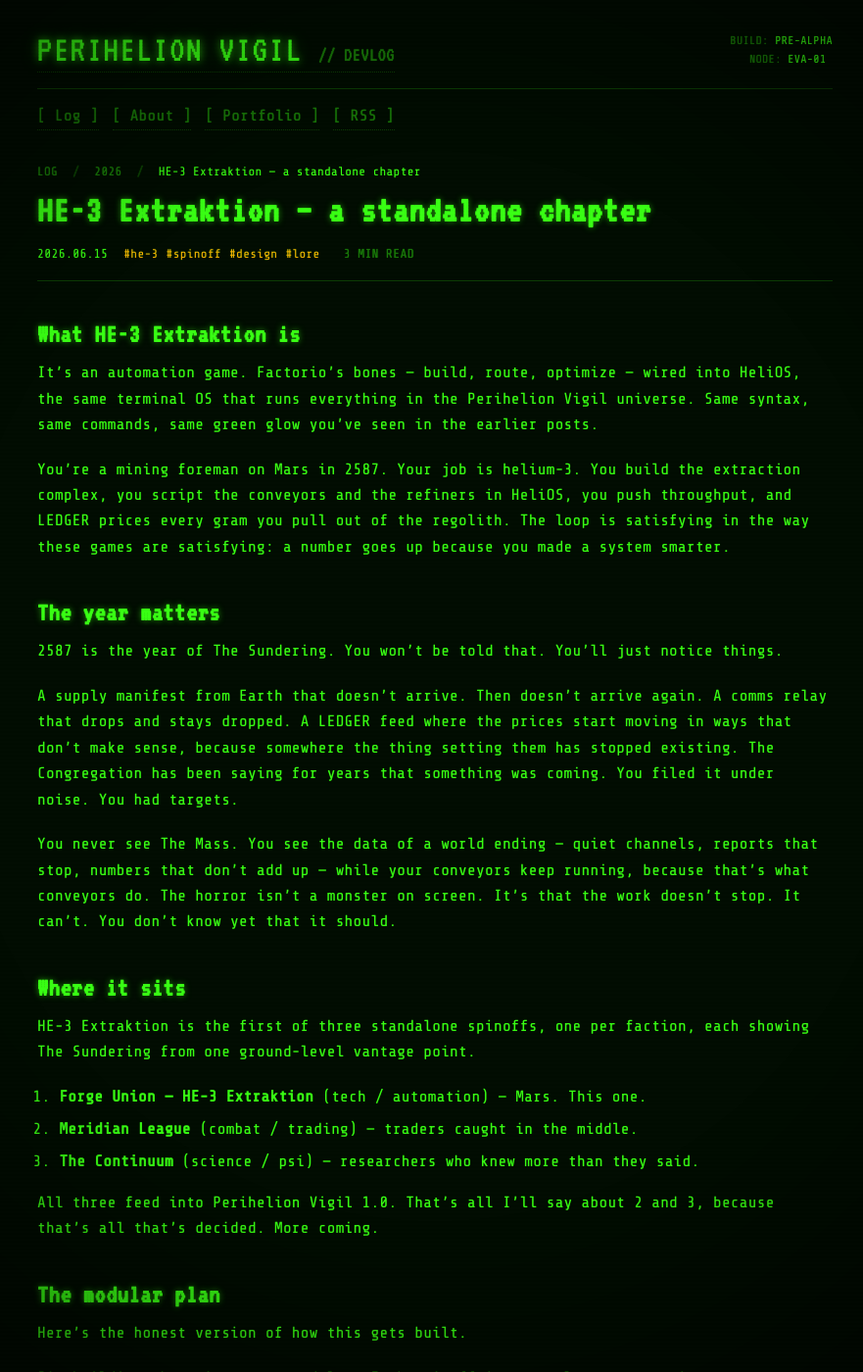
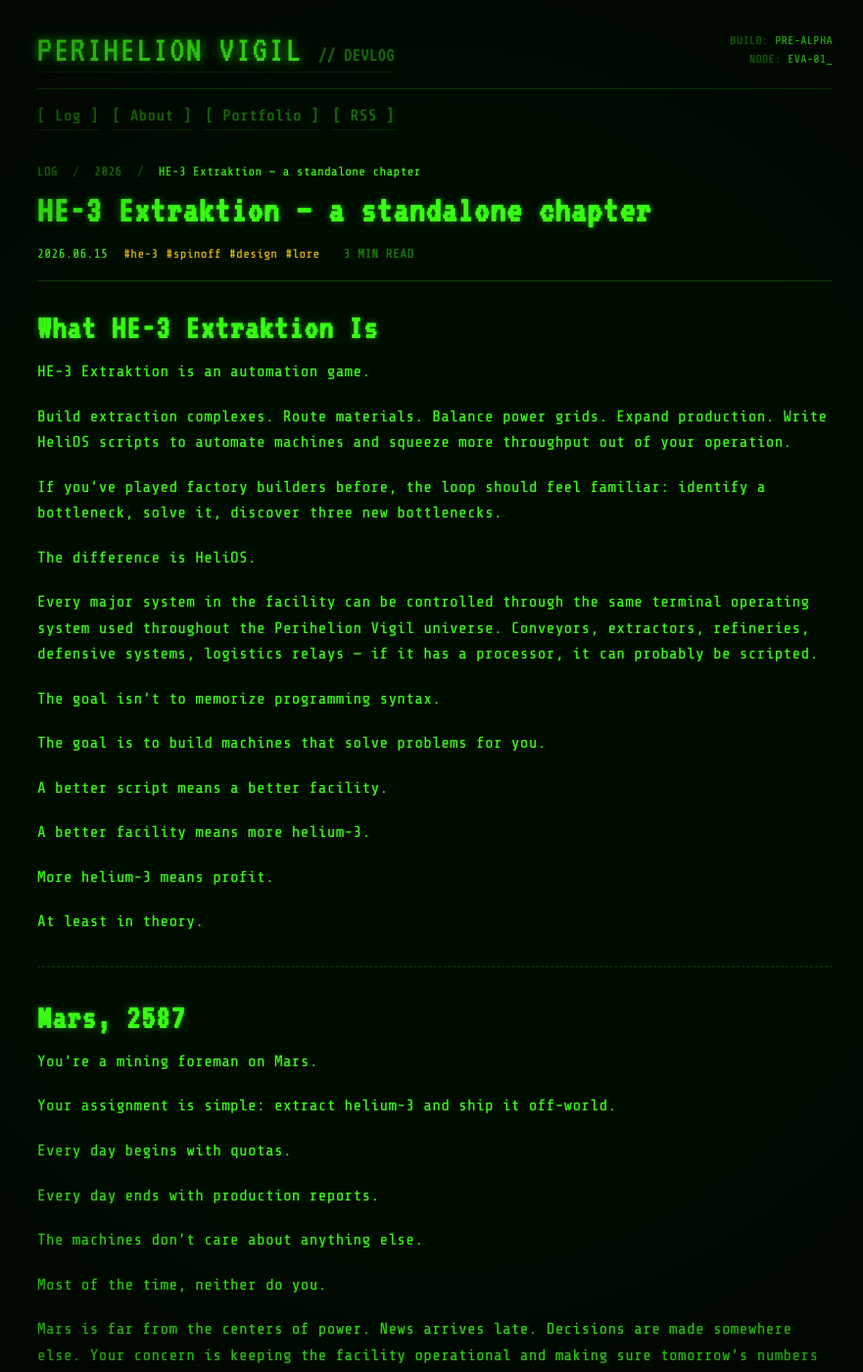
Before and after one commit to Winterunmute/perihelion-vigil-devlog, a Jekyll site: the page built from _posts/2026-06-15-he-3-extraktion.md, in a window 1280 px wide and 1400 px high. Shown: the whole window at 98% size, without its empty margins (196-1077 px from the left). Built offline with Jekyll 4.4.1, drawn with Linux system fonts in a browser that asks for light colours; some of the changed text lies outside the part shown.

Commit message:
post: rewrite he-3 extraktion post

```diff
--- a/_posts/2026-06-15-he-3-extraktion.md
+++ b/_posts/2026-06-15-he-3-extraktion.md
@@ -8,40 +8,156 @@ tags: [he-3, spinoff, design, lore]
 excerpt: "HE-3 Extraktion är ett automatiseringsspel på Mars, 2587. Du minar helium-3. Någonstans där borta äts jorden upp. Du vet inte om det än."
 ---
 
-## What HE-3 Extraktion is
+# What HE-3 Extraktion Is
 
-It's an automation game. Factorio's bones — build, route, optimize — wired into HeliOS, the same terminal OS that runs everything in the Perihelion Vigil universe. Same syntax, same commands, same green glow you've seen in the earlier posts.
+HE-3 Extraktion is an automation game.
 
-You're a mining foreman on Mars in 2587. Your job is helium-3. You build the extraction complex, you script the conveyors and the refiners in HeliOS, you push throughput, and LEDGER prices every gram you pull out of the regolith. The loop is satisfying in the way these games are satisfying: a number goes up because you made a system smarter.
+Build extraction complexes. Route materials. Balance power grids. Expand production. Write HeliOS scripts to automate machines and squeeze more throughput out of your operation.
 
-## The year matters
+If you've played factory builders before, the loop should feel familiar: identify a bottleneck, solve it, discover three new bottlenecks.
 
-2587 is the year of The Sundering. You won't be told that. You'll just notice things.
+The difference is HeliOS.
 
-A supply manifest from Earth that doesn't arrive. Then doesn't arrive again. A comms relay that drops and stays dropped. A LEDGER feed where the prices start moving in ways that don't make sense, because somewhere the thing setting them has stopped existing. The Congregation has been saying for years that something was coming. You filed it under noise. You had targets.
+Every major system in the facility can be controlled through the same terminal operating system used throughout the Perihelion Vigil universe. Conveyors, extractors, refineries, defensive systems, logistics relays — if it has a processor, it can probably be scripted.
 
-You never see The Mass. You see the data of a world ending — quiet channels, reports that stop, numbers that don't add up — while your conveyors keep running, because that's what conveyors do. The horror isn't a monster on screen. It's that the work doesn't stop. It can't. You don't know yet that it should.
+The goal isn't to memorize programming syntax.
 
-## Where it sits
+The goal is to build machines that solve problems for you.
 
-HE-3 Extraktion is the first of three standalone spinoffs, one per faction, each showing The Sundering from one ground-level vantage point.
+A better script means a better facility.
 
-1. **Forge Union — HE-3 Extraktion** (tech / automation) — Mars. This one.
-2. **Meridian League** (combat / trading) — traders caught in the middle.
-3. **The Continuum** (science / psi) — researchers who knew more than they said.
+A better facility means more helium-3.
 
-All three feed into Perihelion Vigil 1.0. That's all I'll say about 2 and 3, because that's all that's decided. More coming.
+More helium-3 means profit.
 
-## The modular plan
+At least in theory.
 
-Here's the honest version of how this gets built.
+---
 
-I'm building the universe as modules. Each spinoff is a complete game on its own terms — a beginning, a middle, an end. HE-3 Extraktion is not a demo and not a prologue. It's a finished thing you can play to the end. If it lands well enough to justify the next one, the next one gets made. If all three land, 1.0 is where they converge — the game where you're finally on the other side of The Sundering, flying through a Sol system shaped by everything the spinoffs showed you.
+# Mars, 2587
 
-Part of this is survival. I'm one person. A solo dev cannot disappear into a five-year RPG and come out the other side still motivated, still sane, still solvent. Scoping to something completable means something actually ships. Then you build on what shipped. That's the only plan I trust.
+You're a mining foreman on Mars.
 
-But it's also a narrative choice. The Sundering is too big to show head-on. Three games, three perspectives, each working from incomplete and partly contradictory information — that adds up to something closer to how a real catastrophe is actually lived. Fragmented. From the ground. No single person sees the whole shape of it. Neither do you, until maybe 1.0, and even then, not all of it.
+Your assignment is simple: extract helium-3 and ship it off-world.
 
-The spinoffs aren't prequels. They're evidence.
+Every day begins with quotas.
+
+Every day ends with production reports.
+
+The machines don't care about anything else.
+
+Most of the time, neither do you.
+
+Mars is far from the centers of power. News arrives late. Decisions are made somewhere else. Your concern is keeping the facility operational and making sure tomorrow's numbers are higher than today's.
+
+Occasionally something slips through.
+
+A shipment that never arrives.
+
+A maintenance request that remains unanswered.
+
+A communications outage that lasts longer than it should.
+
+A market report that makes less sense than the one before it.
+
+Nothing dramatic.
+
+Nothing obvious.
+
+Just enough to notice if you're paying attention.
+
+Most people aren't.
+
+There is work to do.
+
+---
+
+# Automation Meets Defense
+
+Mars is not empty.
+
+Dust storms damage infrastructure.
+
+Equipment breaks.
+
+Remote installations attract unwanted attention.
+
+As production scales up, protecting your operation becomes part of the job.
+
+Turrets, sensors, alarms, relays, automated response systems — every layer of defense can be integrated into the same HeliOS network that runs the rest of the facility.
+
+A refinery outage can trigger a maintenance drone.
+
+A sensor trip can activate defensive batteries.
+
+A power shortage can force emergency load shedding.
+
+The challenge isn't building individual machines.
+
+The challenge is building a facility that can survive without you watching every part of it.
+
+---
+
+# Where It Sits
+
+HE-3 Extraktion is the first of several standalone stories set within the Perihelion Vigil universe.
+
+Each game focuses on a different place, a different profession, and a different perspective.
+
+Different people.
+
+Different priorities.
+
+Different pieces of a larger picture.
+
+Some of those pieces fit together.
+
+Some don't.
+
+Not everyone sees events the same way.
+
+---
+
+# The Modular Plan
+
+This project is being built as a series of complete games rather than one enormous project.
+
+HE-3 Extraktion is not a demo.
+
+It is not a tutorial.
+
+It is not a prologue.
+
+It is a complete game with its own beginning, middle, and end.
+
+If players enjoy it, the next story gets built.
+
+Then the next.
+
+Each project expands the universe while standing on its own.
+
+Part of that is practical.
+
+I'm one developer.
+
+Building smaller, complete games means things actually ship instead of disappearing into development forever.
+
+But it also fits the setting.
+
+Large events are rarely experienced all at once.
+
+Most people only see the small piece directly in front of them.
+
+A factory worker on Mars.
+
+A trader moving cargo between stations.
+
+A researcher studying something they don't fully understand.
+
+Everyone has part of the story.
+
+Nobody has all of it.
+
+Not yet.
 
 More soon — including footage.
```
